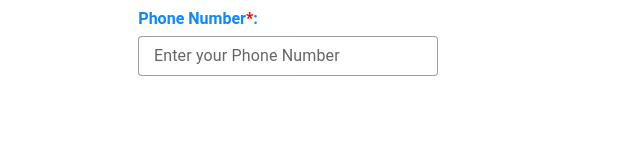
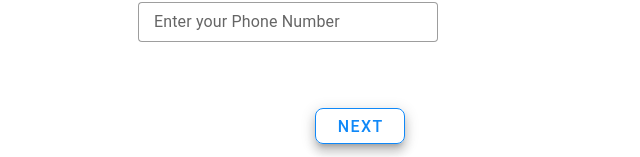
Before and after one commit to FluffFlan/JobForm, a Vue app: page / in a window 1280 px wide. Shown: the part 884-1041 px from the top of the page, without its empty margins (280-920 px from the left). Built offline with nearby package versions, Linux system fonts and the light colour scheme; no server answers.

Commit message:
Made button for the next page

```diff
--- a/src/components/TextBox.vue
+++ b/src/components/TextBox.vue
@@ -222,8 +222,23 @@
 
             </v-col>
         </v-container>
+
+        <v-container>
+            <v-row justify="center">
+                <v-col cols="auto">
+                    <v-btn
+
+                        variant="outlined"
+                        size="large"
+                        density="comfortable"
+                        rounded="lg"
+                        elevation="8"
+
+                    >Next</v-btn>
+                </v-col>
+            </v-row>
+        </v-container>
     </v-form>
-
 
 </template>
 
```
Also changed, not shown: src/components/ExperiencePage.vue (added, +40 -0 lines).
